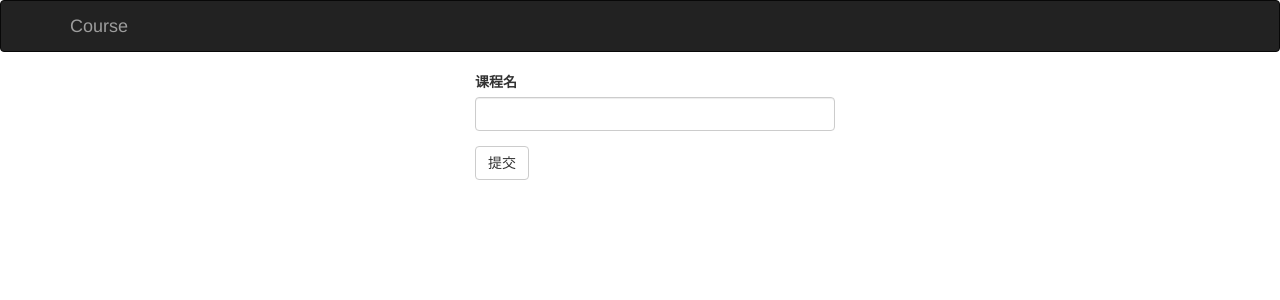
After one commit to WSQpoison/Course, a Flask app: page /create-course in a window 1280 px wide. The commit adds this page. Shown: the top 300 px of the page. Run offline with Flask 2, Linux system fonts and the light colour scheme; some libraries are stand-ins or nearby versions.

Commit message:
实现创建课程、查看课程列表功能

```diff
--- a/app/main/forms.py
+++ b/app/main/forms.py
@@ -26,3 +26,7 @@ class EditForm(FlaskForm):
 class PostForm(FlaskForm):
     body = PageDownField('请输入你的问题', validators=[DataRequired()])
     submit = SubmitField('提交')
+
+class CreateCourseForm(FlaskForm):
+    course_name = StringField('课程名', validators=[DataRequired()])
+    submit = SubmitField('提交')
--- a/app/main/views.py
+++ b/app/main/views.py
@@ -8,8 +8,8 @@ from flask_login import UserMixin, login_required
 from flask_login import current_user, logout_user, login_user
 from werkzeug.utils import secure_filename
 
-from .forms import LoginForm, EditForm, PostForm
-from ..models import User, Post
+from .forms import *
+from ..models import *
 from .. import db
 
 basedir = 'app'
@@ -85,6 +85,32 @@ def logout():
     logout_user()
     return redirect(url_for('.index'))
 
+@main.route('/create-course', methods=['GET', 'POST'])
+def create_course():
+    form = CreateCourseForm()
+    if form.validate_on_submit():
+        course = Course(name=form.course_name.data)
+        role = Role(role='teacher')
+        role.user = current_user
+        role.course = course
+        db.session.add(course)
+        db.session.add(role)
+        db.session.commit()
+        flash('课程创建成功')
+        return redirect(url_for('.course_list'))
+    return render_template('create_course.html', form=form)
+
+@main.route('/course-list')
+def course_list():
+    courses = []
+    for role in current_user.courses:
+        for user in role.course.users:
+            if user.role == 'teacher':
+                teacher = user.user
+        courses.append((role.course, teacher))
+
+    return render_template('course_list.html', courses=courses)
+
 def get_user_head(id):
     head = '/static/heads/default.jpg'
     f = [f for f in os.listdir('app/static/heads') \
--- a/app/templates/base.html
+++ b/app/templates/base.html
@@ -32,6 +32,16 @@
                 <li>
                     <a href="{{ url_for('main.post') }}">
                          Posts
+                    </a>
+                </li>
+                <li>
+                    <a href="{{ url_for('main.create_course') }}">
+                        创建课程
+                    </a>
+                </li>
+                <li>
+                    <a href="{{ url_for('main.course_list') }}">
+                        课程列表
                     </a>
                 </li>
                 {% endif %}
--- /dev/null
+++ b/app/templates/create_course.html
@@ -0,0 +1,12 @@
+{% extends "base.html" %}
+{% import "bootstrap/wtf.html" as wtf %}
+
+{% block page_content %}
+<div class="container">
+    <div class="row">
+        <div class="col-md-4 col-md-offset-4">
+            {{ wtf.quick_form(form) }}
+        </div>
+    </div>
+</div>
+{% endblock %}
--- a/app/templates/login.html
+++ b/app/templates/login.html
@@ -2,5 +2,7 @@
 {% import "bootstrap/wtf.html" as wtf %}
 
 {% block page_content %}
-{{ wtf.quick_form(form) }}
+<div class="col-md-4 col-md-offset-4">
+    {{ wtf.quick_form(form) }}
+</div>
 {% endblock %}
```
Also changed, not shown: app/templates/course_list.html (added, +16 -0 lines), data-dev.sqlite.
